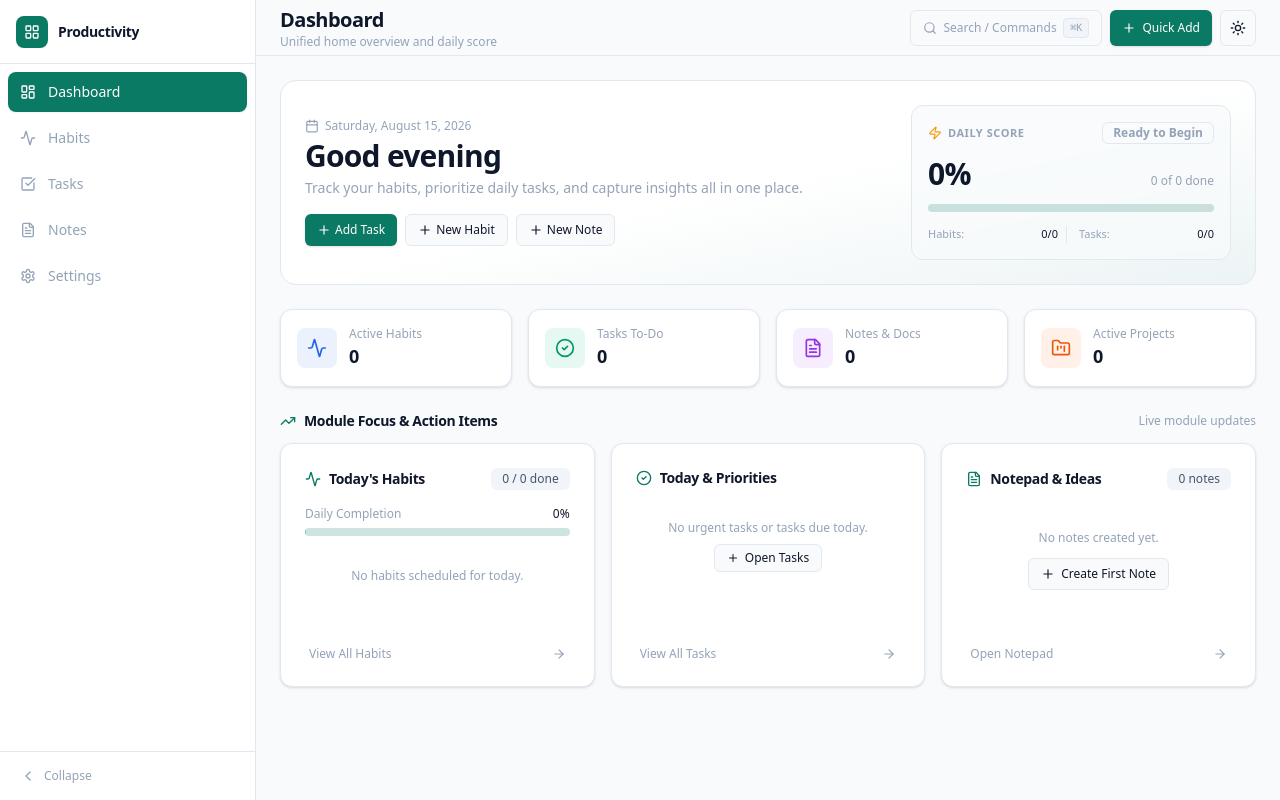
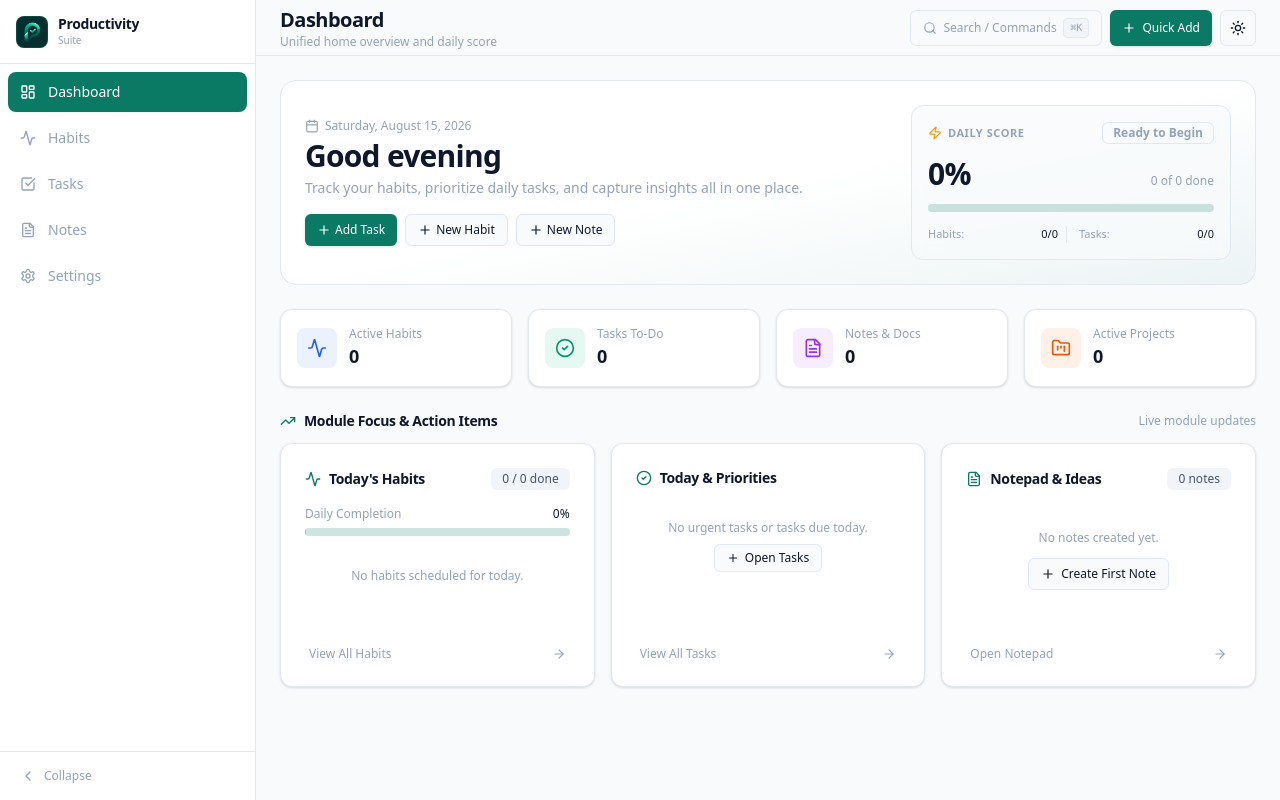
Before and after one commit to Hari31416/productivity-suite, a React (Vite) app: page / in a window 1280 px wide. Built offline with nearby package versions, Linux system fonts and the light colour scheme.

Commit message:
feat(frontend): update web app icon, favicon, and brand header
- replace favicon and touch icons with icon.png in html and manifest
- update theme color meta tags for light and dark mode
- style sidebar header logo with elevated emerald container

```diff
--- a/index.html
+++ b/index.html
@@ -12,12 +12,12 @@
       content="productivity, task manager, habit tracker, markdown notes, offline-first, local-first, privacy-focused, indexeddb" />
     <meta name="author" content="Productivity Suite" />
     <meta name="robots" content="index, follow" />
-    <meta name="theme-color" content="#2563eb" media="(prefers-color-scheme: light)" />
-    <meta name="theme-color" content="#090d16" media="(prefers-color-scheme: dark)" />
+    <meta name="theme-color" content="#0A7A64" media="(prefers-color-scheme: light)" />
+    <meta name="theme-color" content="#0B1211" media="(prefers-color-scheme: dark)" />
 
     <!-- Favicon and App Icons -->
-    <link rel="icon" type="image/svg+xml" href="/favicon.svg" />
-    <link rel="apple-touch-icon" href="/favicon.svg" />
+    <link rel="icon" type="image/png" href="/icon.png" />
+    <link rel="apple-touch-icon" href="/icon.png" />
     <link rel="manifest" href="/manifest.json" />
 
     <!-- Open Graph / Facebook -->
@@ -25,7 +25,7 @@
     <meta property="og:title" content="Productivity Suite - Offline-First Tasks, Habits &amp; Notes" />
     <meta property="og:description"
       content="Manage your tasks, track habits with streaks, and write markdown notes with 100% offline privacy." />
-    <meta property="og:image" content="/favicon.svg" />
+    <meta property="og:image" content="/icon.png" />
     <meta property="og:site_name" content="Productivity Suite" />
 
     <!-- Twitter -->
@@ -33,9 +33,9 @@
     <meta name="twitter:title" content="Productivity Suite - Offline-First Tasks, Habits &amp; Notes" />
     <meta name="twitter:description"
       content="Manage your tasks, track habits with streaks, and write markdown notes with 100% offline privacy." />
-    <meta name="twitter:image" content="/favicon.svg" />
+    <meta name="twitter:image" content="/icon.png" />
   </head>
-  <body class="min-h-screen bg-background text-foreground antialiased selection:bg-primary/10 selection:text-primary">
+  <body class="min-h-screen bg-background text-foreground antialiased selection:bg-primary/20 selection:text-primary">
     <div id="root"></div>
     <script type="module" src="/src/main.tsx"></script>
   </body>
--- a/src/components/layout/Sidebar.tsx
+++ b/src/components/layout/Sidebar.tsx
@@ -1,5 +1,5 @@
 import { useState } from 'react'
-import { ChevronLeft, ChevronRight, LayoutGrid } from 'lucide-react'
+import { ChevronLeft, ChevronRight } from 'lucide-react'
 import { moduleRegistry } from '@/core/modules/registry'
 import { DynamicIcon } from '@/components/icons/DynamicIcon'
 import { Button } from '@/components/ui/button'
@@ -32,18 +32,29 @@ export function Sidebar({ activeRoute, onRouteChange }: SidebarProps) {
         <div className="flex h-16 items-center justify-between border-b px-4">
           {!collapsed ? (
             <div className="flex items-center gap-2.5 overflow-hidden">
-              <div className="flex h-8 w-8 shrink-0 items-center justify-center rounded-lg bg-primary text-primary-foreground font-bold shadow-sm">
-                <LayoutGrid className="h-4 w-4" />
+              <div className="flex h-8 w-8 shrink-0 items-center justify-center rounded-lg bg-[#042F2E] border border-[#0A7A64]/40 p-1 shadow-sm">
+                <img
+                  src="/icon.png"
+                  alt="Productivity"
+                  className="h-full w-full object-contain rounded-[4px]"
+                />
               </div>
               <div className="flex flex-col truncate">
                 <span className="text-sm font-semibold tracking-tight leading-tight">
                   Productivity
                 </span>
+                <span className="text-[10px] text-muted-foreground font-medium">
+                  Suite
+                </span>
               </div>
             </div>
           ) : (
-            <div className="mx-auto flex h-8 w-8 items-center justify-center rounded-lg bg-primary text-primary-foreground font-bold shadow-sm">
-              <LayoutGrid className="h-4 w-4" />
+            <div className="mx-auto flex h-8 w-8 items-center justify-center rounded-lg bg-[#042F2E] border border-[#0A7A64]/40 p-1 shadow-sm">
+              <img
+                src="/icon.png"
+                alt="Productivity"
+                className="h-full w-full object-contain rounded-[4px]"
+              />
             </div>
           )}
         </div>
```
Also changed, not shown: public/icon.png (added), public/manifest.json.
